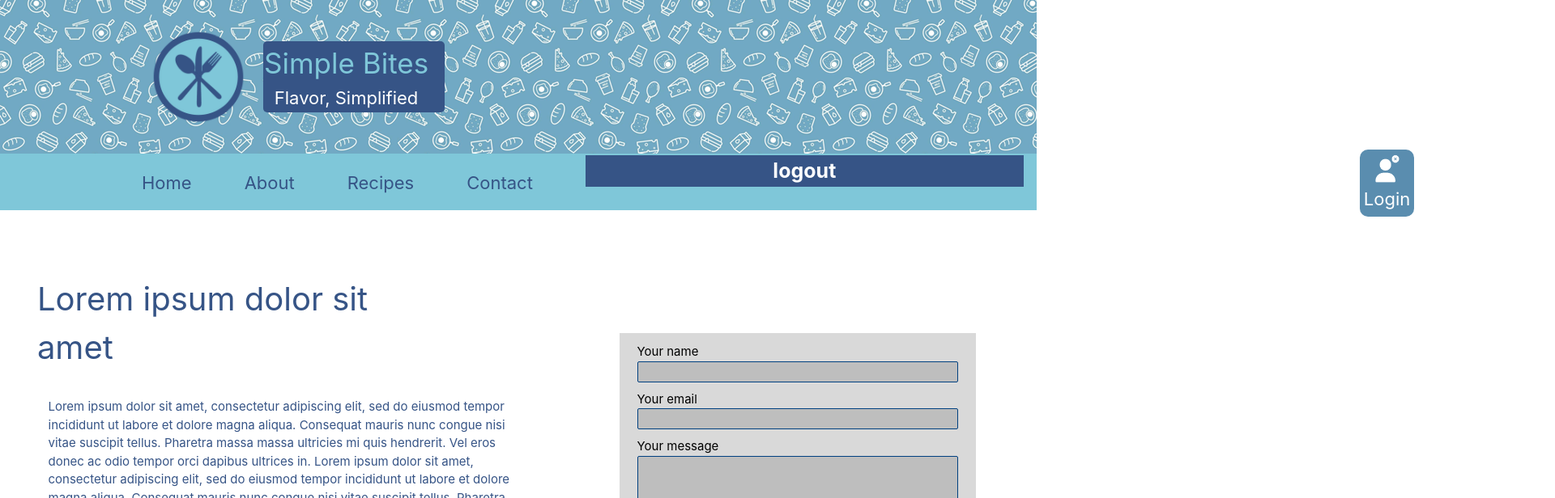
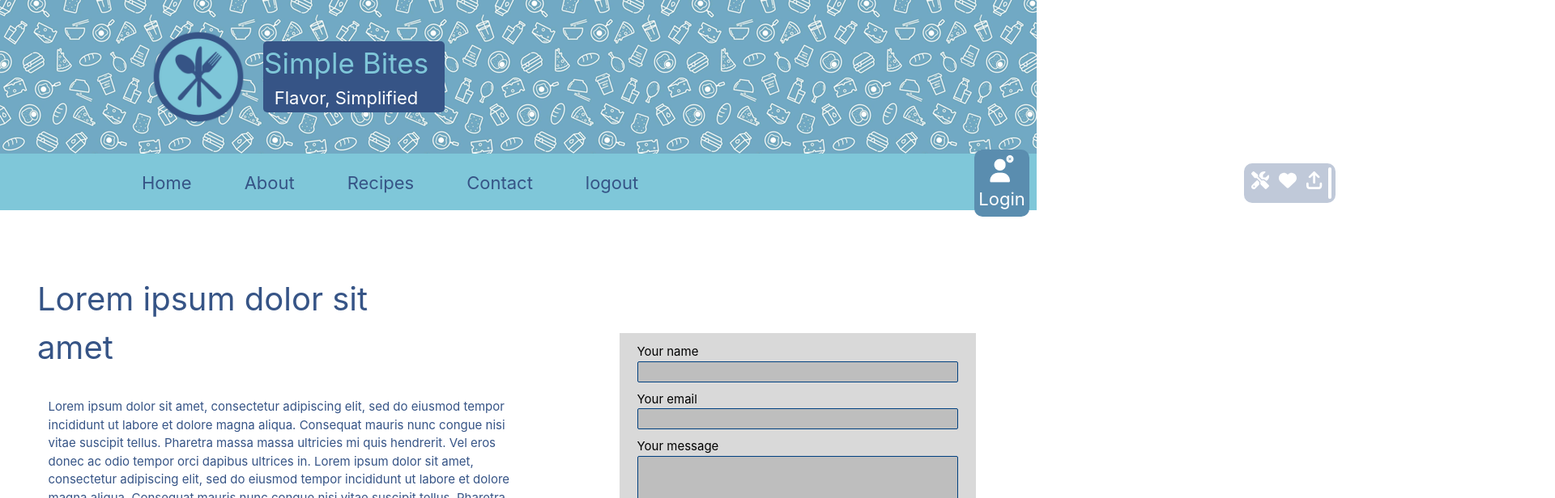
Before and after one commit to SimpleBites/FrontEnd, a React (Create React App) app in the folder app/: page /Contact in a window 1280 px wide. Shown: the top 616 px of the page at 81% size, 1920 px wide, since content can reach past the window. Built offline with nearby package versions, Linux system fonts and the light colour scheme.

Commit message:
Update navbar.js
logout in customlink

```diff
--- a/app/src/components/navbar.js
+++ b/app/src/components/navbar.js
@@ -50,13 +50,13 @@ export default function Navbar() {
                                    <CustomLink to="/About">About</CustomLink>
                                    <CustomLink to="/Recipes">Recipes</CustomLink>
                                    <CustomLink to="/Contact">Contact</CustomLink>
-
-                                  <form onSubmit={logout} method="POST">
-                                        <button type="submit" className="custom-button mb-10">
+                                   <CustomLink><form onSubmit={logout} method="POST">
+                                        <button type="submit" >
                                              <p>logout</p>
                                              </button>
 
-                                        </form>
+                                        </form></CustomLink>
+
 
                                    <CustomLink to="/Login">
 
```
